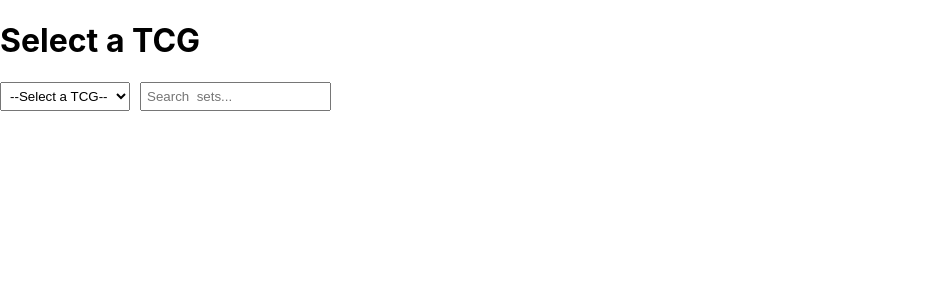
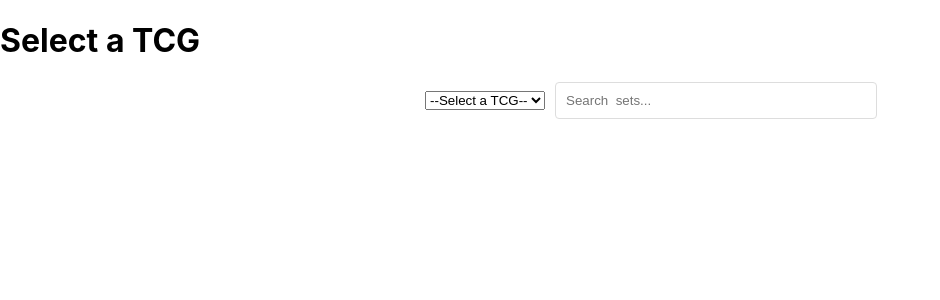
Before and after one commit to andyzheng679/SZC-TCG-Image-Downloader, a React (Create React App) app in the folder frontend/: page / in a window 1280 px wide. Shown: the top 300 px of the page, without its empty margins (0-940 px from the left). Built offline with nearby package versions, Linux system fonts and the light colour scheme.

Commit message:
fixed set drop down

```diff
--- a/frontend/src/App.css
+++ b/frontend/src/App.css
@@ -1,13 +1,70 @@
+/* Center the container with dropdown and search bar */
 .input-container {
   display: flex;
+  justify-content: center;
   align-items: center;
-  gap: 10px; /* Space between the dropdown and search bar */
+  margin-bottom: 20px;
+  gap: 10px;
 }
 
-input {
-  padding: 5px;
+.search-container {
+  position: relative; /* Ensure the dropdown is positioned relative to this container */
+  width: 300px; /* Set width to match the search bar */
 }
 
-select {
-  padding: 5px;
+/* Style for search bar */
+input[type="text"] {
+  width: 100%; /* Make sure the search bar fills the width of the container */
+  padding: 10px;
+  border: 1px solid #ddd;
+  border-radius: 4px;
 }
+
+/* Floating dropdown styling */
+ul {
+  position: absolute; /* Position the dropdown absolutely within the search-container */
+  top: calc(100% + 5px); /* Ensure the dropdown appears right below the search bar */
+  left: 0;
+  width: 100%; /* Ensure the dropdown width matches the search bar */
+  background-color: white;
+  max-height: 200px;
+  overflow-y: auto;
+  border: 1px solid #ddd;
+  z-index: 1000;
+  padding: 0;
+  margin: 0;
+}
+
+ul li {
+  padding: 10px;
+  list-style: none;
+  cursor: pointer;
+}
+
+ul li:hover {
+  background-color: #f4f4f4;
+}
+
+/* Table styling */
+table {
+  width: 100%;
+  border-collapse: collapse;
+  margin-top: 20px;
+  table-layout: fixed;
+}
+
+th, td {
+  padding: 15px;
+  border: 1px solid #ddd;
+  text-align: left;
+}
+
+th {
+  background-color: #f4f4f4;
+  width: 33%;
+}
+
+img {
+  max-width: 100px;
+  height: auto;
+}
--- a/frontend/src/tcgDropDown.js
+++ b/frontend/src/tcgDropDown.js
@@ -1,6 +1,7 @@
 import React, { useState, useEffect } from 'react';
+import './App.css';  // Ensure you have your styles imported
 
-function TcgSelector() {
+function TcgDropDown() {
   const [selectedTcg, setSelectedTcg] = useState("");  // Store the selected TCG
   const [sets, setSets] = useState({});  // Store fetched sets as a map
   const [searchTerm, setSearchTerm] = useState("");  // Store search term
@@ -32,6 +33,7 @@ function TcgSelector() {
       .then((data) => {
         setSets(data);  // Store fetched sets as a map
         setFilteredSets(Object.entries(data));  // Initialize with all data converted to an array
+        setShowSets(true); // Show the sets dropdown when new sets are loaded
       })
       .catch((error) => console.error('Error fetching TCG sets:', error));
   };
@@ -46,6 +48,7 @@ function TcgSelector() {
       key.toLowerCase().includes(term)
     );
     setFilteredSets(filtered);  // Update filtered sets
+    setShowSets(true);  // Show the sets dropdown while searching
   };
 
   // Fetch detailed set data when a set is selected
@@ -62,6 +65,12 @@ function TcgSelector() {
       .catch((error) => console.error('Error fetching set data:', error));
   };
 
+  // Function to reset the search bar and show the set dropdown
+  const resetSearch = () => {
+    setSearchTerm("");  // Clear the search term
+    setShowSets(true);  // Show the sets dropdown again
+  };
+
   return (
     <div className="App">
       <h1>Select a TCG</h1>
@@ -69,12 +78,17 @@ function TcgSelector() {
       {/* Container to align dropdown and search bar side by side */}
       <div className="input-container">
         {/* Dropdown for selecting TCG */}
-        <select value={selectedTcg} onChange={(e) => setSelectedTcg(e.target.value)}>
+        <select value={selectedTcg} onChange={(e) => {
+          setSelectedTcg(e.target.value);
+          resetSearch();  // Reset the search when a new TCG is selected
+        }}>
           <option value="">--Select a TCG--</option>
           <option value="pokemon">Pokémon</option>
           {/* Add more TCG options as needed */}
         </select>
 
+        {/* Wrap search bar and dropdown in relative container */}
+        <div className="search-container">
           {/* Search bar for filtering sets */}
           <input
             type="text"
@@ -82,7 +96,6 @@ function TcgSelector() {
             value={searchTerm}
             onChange={handleSearchChange}
           />
-      </div>
 
           {/* Display filtered sets and allow selecting a set */}
           {filteredSets.length > 0 && showSets && (
@@ -94,26 +107,35 @@ function TcgSelector() {
               ))}
             </ul>
           )}
+        </div>
+      </div>
 
       {/* Display detailed set data */}
       {pokemonSetData && (
         <div>
           <h2>Details for Set: {selectedSetName}</h2>
-          <ul>
+          <table>
+            <thead>
+              <tr>
+                <th>Image</th>
+                <th>Name & Rarity</th>
+                <th>TCGPlayer URL</th>
+              </tr>
+            </thead>
+            <tbody>
               {pokemonSetData.map(pokemon => (
-              <li key={pokemon.name}>
-                <strong>{pokemon.name}</strong> - {pokemon.rarity}
-                <br />
-                <img src={pokemon.imgURL} alt={pokemon.name} style={{ width: '100px' }} />
-                <br />
-                <a href={pokemon.tcgplayerUrl} target="_blank" rel="noopener noreferrer">Buy on TCGPlayer</a>
-              </li>
+                <tr key={pokemon.name}>
+                  <td><img src={pokemon.imgURL} alt={pokemon.name} style={{ width: '100px' }} /></td>
+                  <td><strong>{pokemon.name}</strong> - {pokemon.rarity}</td>
+                  <td><a href={pokemon.tcgplayerUrl} target="_blank" rel="noopener noreferrer">Buy on TCGPlayer</a></td>
+                </tr>
               ))}
-          </ul>
+            </tbody>
+          </table>
         </div>
       )}
     </div>
   );
 }
 
-export default TcgSelector;
+export default TcgDropDown;
```
Lines whose indentation alone changed are shown as unchanged.
